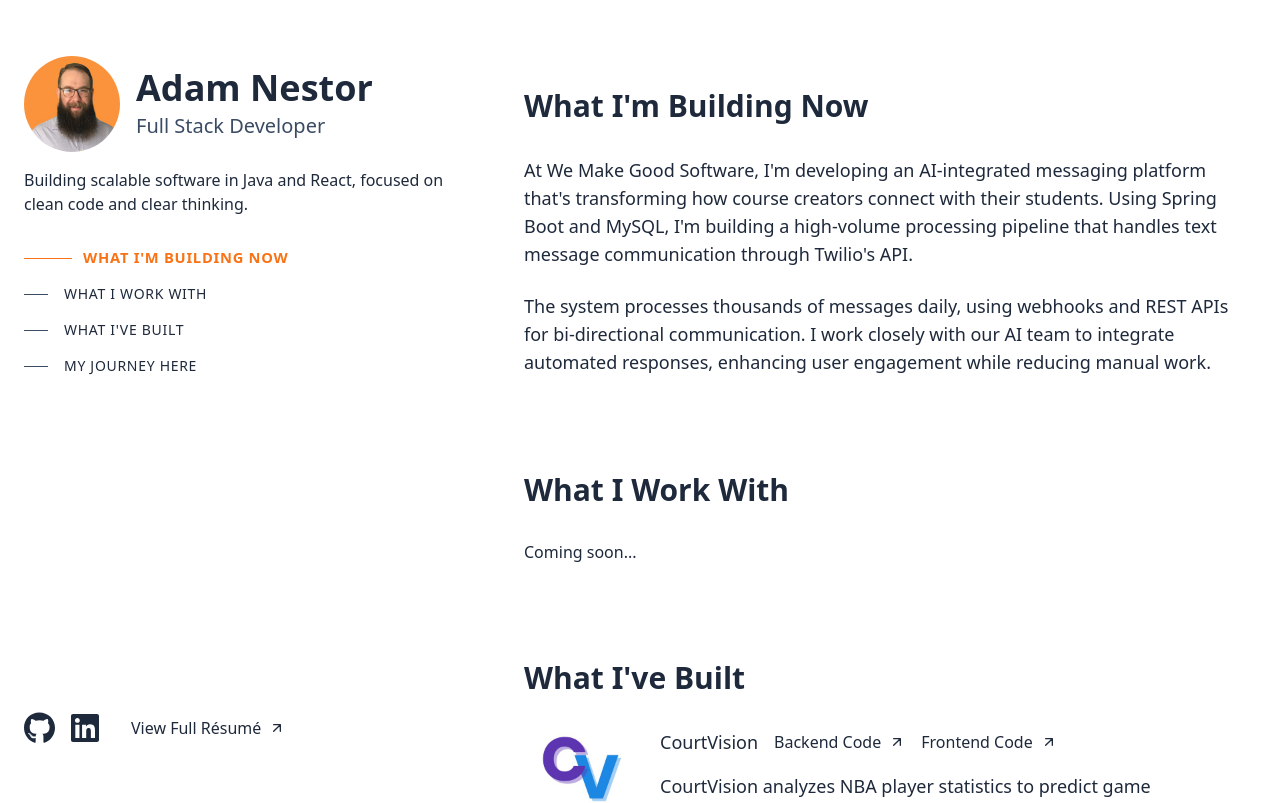
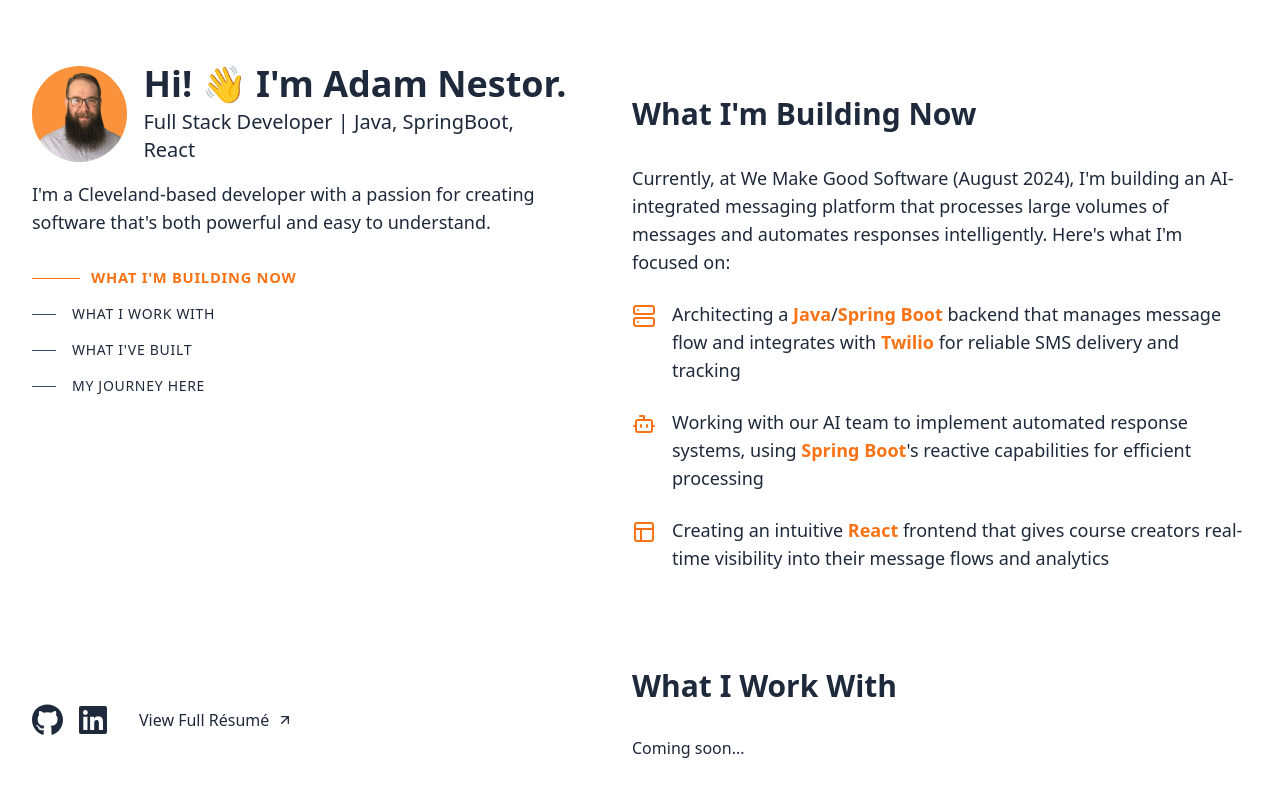
Before and after one commit to adamnestor/portfolio_v1, a React (Vite) app: page / in a window 1280 px wide. Shown: the top 803 px of the page. Built offline with nearby package versions, Linux system fonts and the light colour scheme.

Commit message:
change the left panel and the first section content

```diff
--- a/src/components/identity/LeftPanel.tsx
+++ b/src/components/identity/LeftPanel.tsx
@@ -9,7 +9,7 @@
     <div className="flex flex-col h-full pt-8">
       <Profile profile={profileData} />
 
-      <p className="text-slate-dark text-base mb-8">
+      <p className="text-slate-dark text-lg mb-8">
         {profileData.description}
       </p>
 
--- a/src/components/identity/Profile.tsx
+++ b/src/components/identity/Profile.tsx
@@ -16,7 +16,7 @@
       </div>
       <div>
         <h1 className="text-slate-dark text-4xl font-bold mb-1">{profile.name}</h1>
-        <h2 className="text-slate-medium text-xl">{profile.title}</h2>
+        <h2 className="text-slate-dark text-xl">{profile.title}</h2>
       </div>
     </div>
   );
--- a/src/components/layout/SplitLayout.tsx
+++ b/src/components/layout/SplitLayout.tsx
@@ -6,15 +6,15 @@
 const SplitLayout: React.FC<SplitLayoutProps> = ({ leftPanel, rightPanel }) => {
   return (
     <div className="flex flex-col md:flex-row min-h-screen bg-background">
-      {/* Fixed Left Panel - adjust width and add max-width */}
-      <div className="w-full md:w-[400px] lg:w-[500px] md:fixed md:h-screen bg-background p-6">
-        <div className="max-w-xl mx-auto h-full flex flex-col justify-between">
+      {/* Fixed Left Panel - 500px md, 600px lg */}
+      <div className="w-full md:w-[500px] lg:w-[600px] md:fixed md:h-screen bg-background p-8">
+        <div className="max-w-2xl mx-auto h-full flex flex-col justify-between">
           {leftPanel}
         </div>
       </div>
 
-      {/* Right Panel - adjust margin and max-width */}
-      <div className="w-full md:ml-[400px] lg:ml-[500px] bg-background p-6">
+      {/* Right Panel - matching margins with left panel width */}
+      <div className="w-full md:ml-[500px] lg:ml-[600px] bg-background p-8">
         <div className="max-w-4xl mx-auto">{rightPanel}</div>
       </div>
     </div>
--- a/src/components/sections/RightPanel.tsx
+++ b/src/components/sections/RightPanel.tsx
@@ -1,6 +1,9 @@
 import EducationList from "./education/EducationList";
 import ExperienceList from "./experience/ExperienceList";
 import ProjectList from "./projects/ProjectList";
+import TechWord from "../shared/TechWord";
+import { Server, Bot, Layout } from "lucide-react";
+// Remove Construction import since we're not using it
 // Remove these imports for now until we create the components
 // import Tag from "./Tag";
 // import TechStack from "./TechStack";
@@ -10,20 +13,52 @@
   return (
     <div className="pt-16">
       {/* What I'm Building Now section */}
-      <section id="building-now" className="text-slate-dark text-lg space-y-6 mb-24">
+      <section
+        id="building-now"
+        className="text-slate-dark text-lg space-y-6 mb-24"
+      >
         <h2 className="text-3xl font-semibold mb-8">What I'm Building Now</h2>
         <p>
-          At We Make Good Software, I'm developing an AI-integrated messaging platform that's
-          transforming how course creators connect with their students. Using Spring Boot and
-          MySQL, I'm building a high-volume processing pipeline that handles text message
-          communication through Twilio's API.
+          Currently, at We Make Good Software (August 2024), I'm building an
+          AI-integrated messaging platform that processes large volumes of
+          messages and automates responses intelligently. Here's what I'm
+          focused on:
         </p>
-        <p>
-          The system processes thousands of messages daily, using webhooks and REST APIs for
-          bi-directional communication. I work closely with our AI team to integrate automated
-          responses, enhancing user engagement while reducing manual work.
-        </p>
-        {/* Remove Tag components for now */}
+        <div className="space-y-6">
+          <div className="flex items-start gap-4">
+            <Server
+              size={24}
+              className="text-orange-primary flex-shrink-0 mt-1"
+            />
+            <div>
+              Architecting a <TechWord>Java</TechWord>/
+              <TechWord>Spring Boot</TechWord> backend that manages message flow
+              and integrates with <TechWord>Twilio</TechWord> for reliable SMS
+              delivery and tracking
+            </div>
+          </div>
+
+          <div className="flex items-start gap-4">
+            <Bot size={24} className="text-orange-primary flex-shrink-0 mt-1" />
+            <div>
+              Working with our AI team to implement automated response systems,
+              using <TechWord>Spring Boot</TechWord>'s reactive capabilities for
+              efficient processing
+            </div>
+          </div>
+
+          <div className="flex items-start gap-4">
+            <Layout
+              size={24}
+              className="text-orange-primary flex-shrink-0 mt-1"
+            />
+            <div>
+              Creating an intuitive <TechWord>React</TechWord> frontend that
+              gives course creators real-time visibility into their message
+              flows and analytics
+            </div>
+          </div>
+        </div>
       </section>
 
       {/* What I Work With section */}
--- /dev/null
+++ b/src/components/shared/TechWord.tsx
@@ -0,0 +1,5 @@
+const TechWord = ({ children }: { children: React.ReactNode }) => {
+  return <span className="font-semibold text-orange-primary">{children}</span>;
+};
+
+export default TechWord;
--- a/src/data/profile.ts
+++ b/src/data/profile.ts
@@ -16,9 +16,9 @@
 }
 
 export const profileData: Profile = {
-  name: "Adam Nestor",
-  title: "Full Stack Developer",
+  name: "Hi! 👋 I'm Adam Nestor.",
+  title: "Full Stack Developer | Java, SpringBoot, React",
   description:
-    "Building scalable software in Java and React, focused on clean code and clear thinking.",
+    "I'm a Cleveland-based developer with a passion for creating software that's both powerful and easy to understand.",
   imagePath: "/tempPic.jpg",
 };
```
